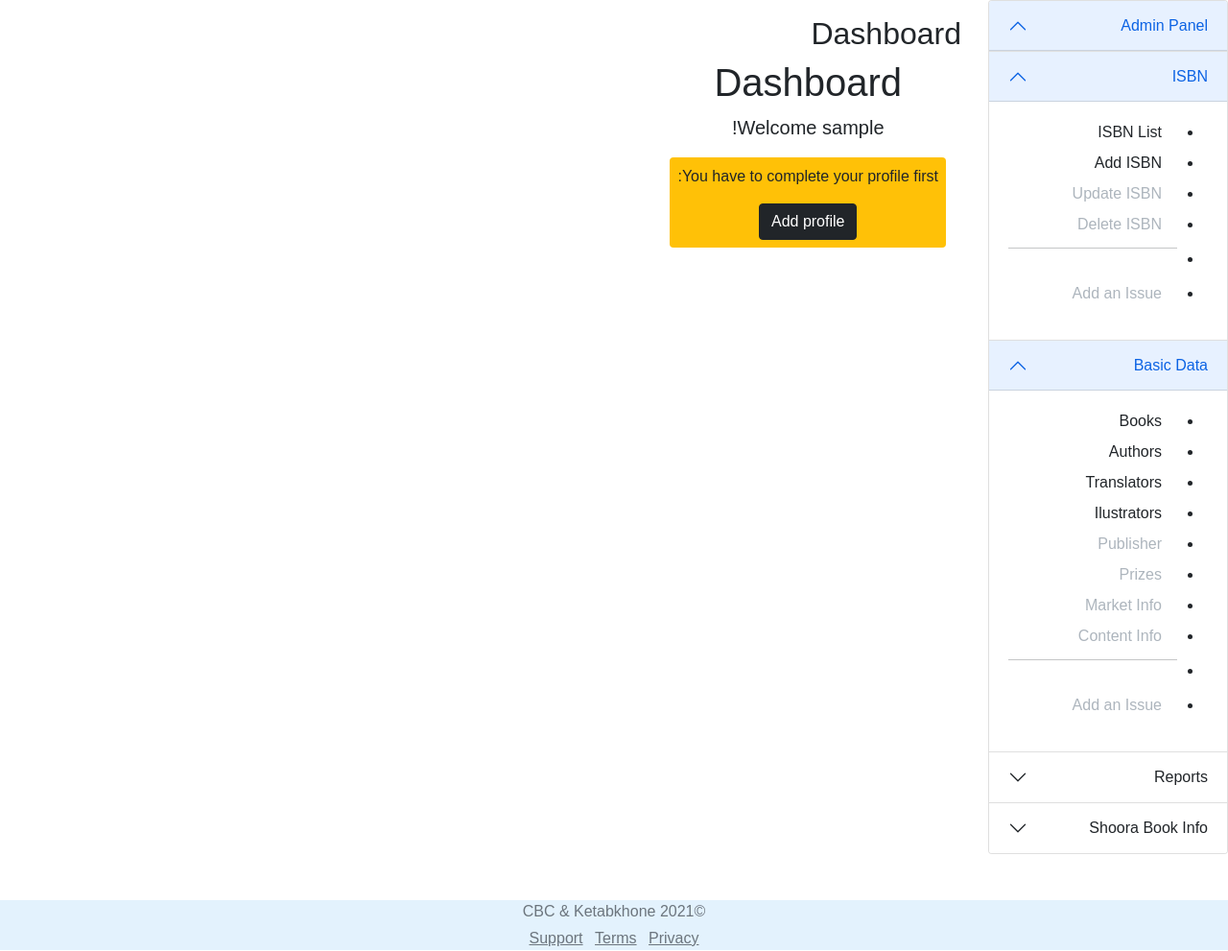
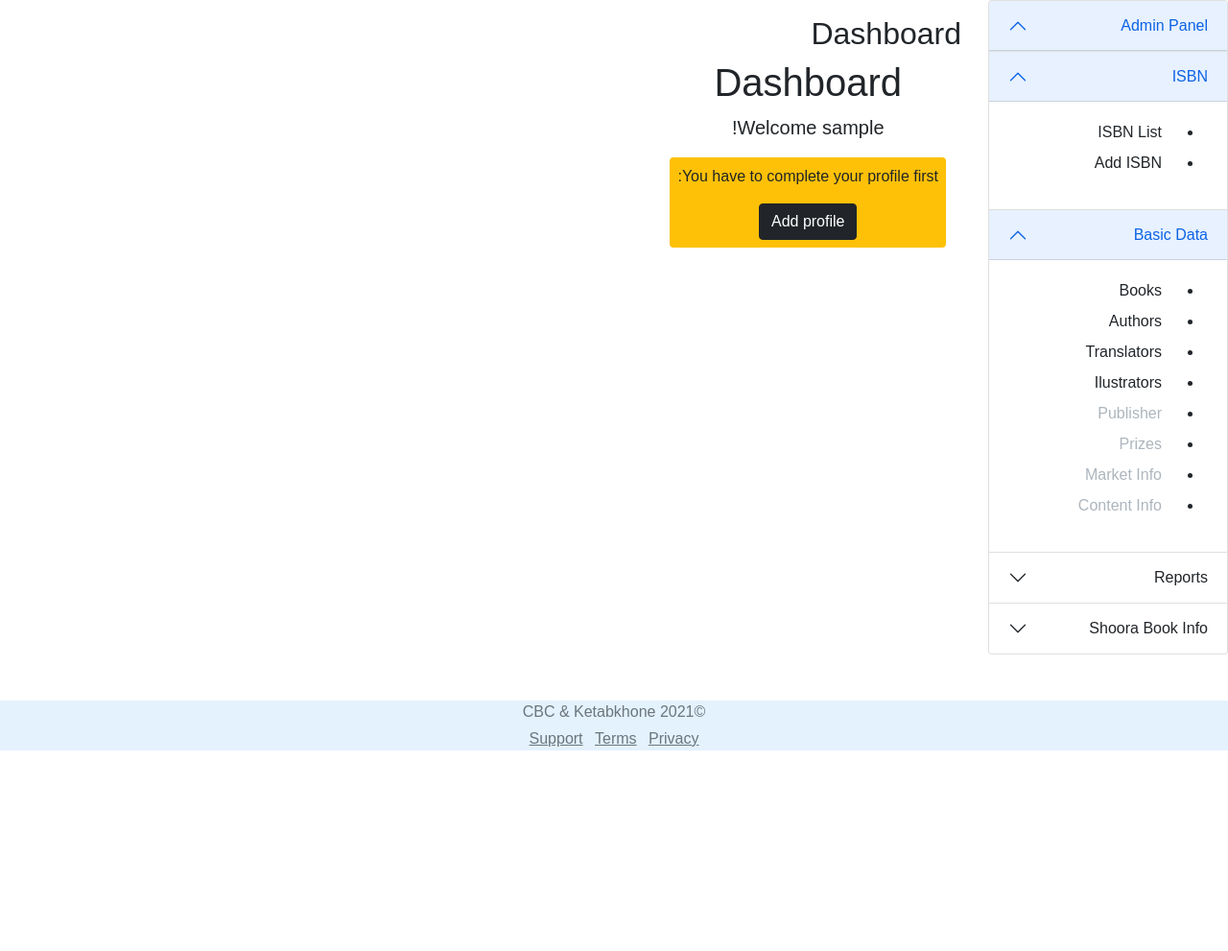
Before and after one commit to Rahimz/ketab, a Django app: page /en/account/dashboard/ in a window 1280 px wide. Shown: the part 56-1047 px from the top of the page at 96% size. After the commit the page ends 838 px from the top, so only its background shows below. Run offline with Django 3.2, Linux system fonts and the light colour scheme; the visitor is signed in with stand-in values (Sample User, id 1); parts of the project's set-up code (start-up, migrations or seed data) failed here and were passed over; some libraries are stand-ins or nearby versions.

Commit message:
some minor changes in sidebar

```diff
--- a/ketab/books/templates/base.html
+++ b/ketab/books/templates/base.html
@@ -118,12 +118,10 @@
                                 </li>
                                 <li><a class="dropdown-item" href="{% url 'isbn-create' %}">{% trans 'Add ISBN' %}</a>
                                 </li>
+                                {% comment %}
                                 <li><a class="dropdown-item disabled" href="#">{% trans 'Update ISBN' %}</a></li>
                                 <li><a class="dropdown-item disabled" href="#">{% trans 'Delete ISBN' %}</a></li>
-                                <li>
-                                    <hr class="dropdown-divider">
-                                </li>
-                                <li><a class="dropdown-item disabled" href="#">{% trans 'Add an Issue' %}</a></li>
+                                {% endcomment %}
                             </ul>
                         </div>
                     </div>
@@ -147,10 +145,11 @@
                                 <li><a class="dropdown-item disabled" href="#">{% trans 'Prizes' %}</a></li>
                                 <li><a class="dropdown-item disabled" href="#">{% trans 'Market Info' %}</a></li>
                                 <li><a class="dropdown-item disabled" href="#">{% trans 'Content Info' %}</a></li>
-                                <li>
+                                {% comment %}
+
                                     <hr class="dropdown-divider">
-                                </li>
                                 <li><a class="dropdown-item disabled" href="#">{% trans 'Add an Issue' %}</a></li>
+                                {% endcomment %}
                             </ul>
                         </div>
                     </div>
```
